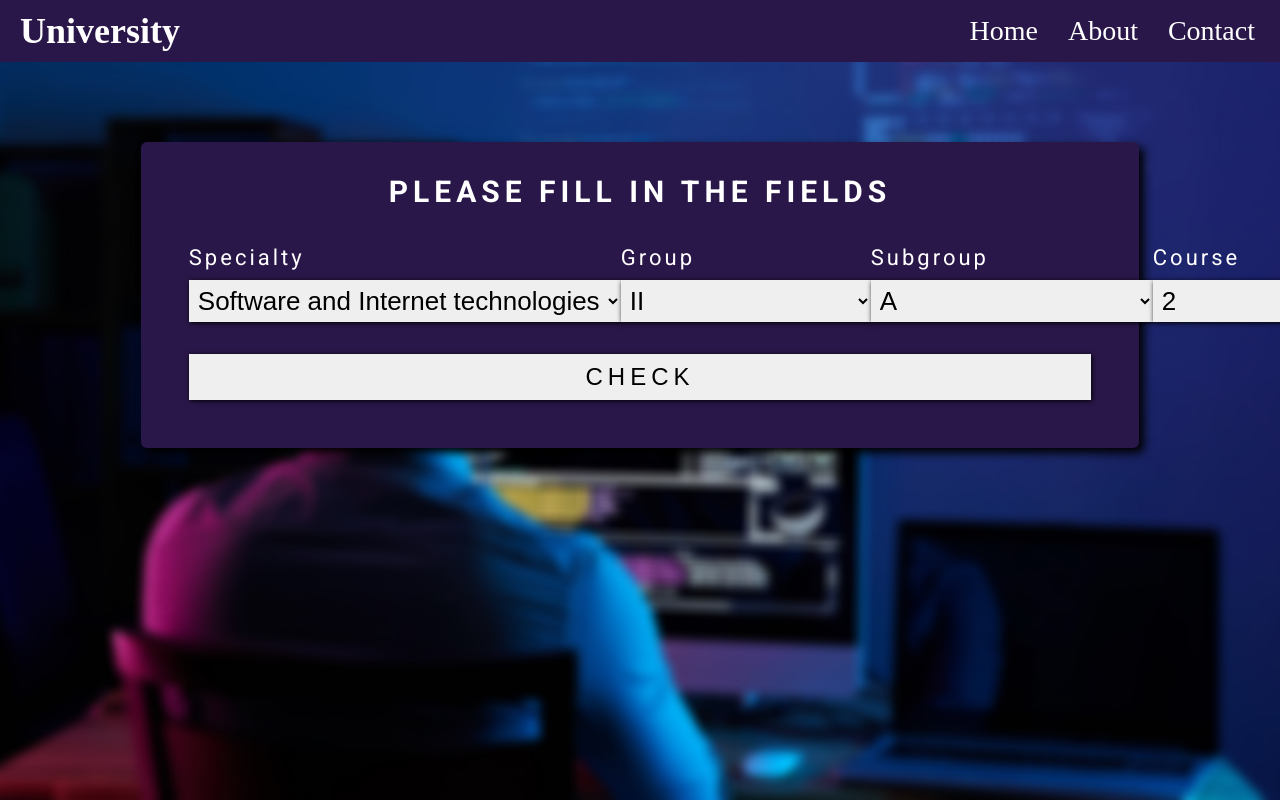
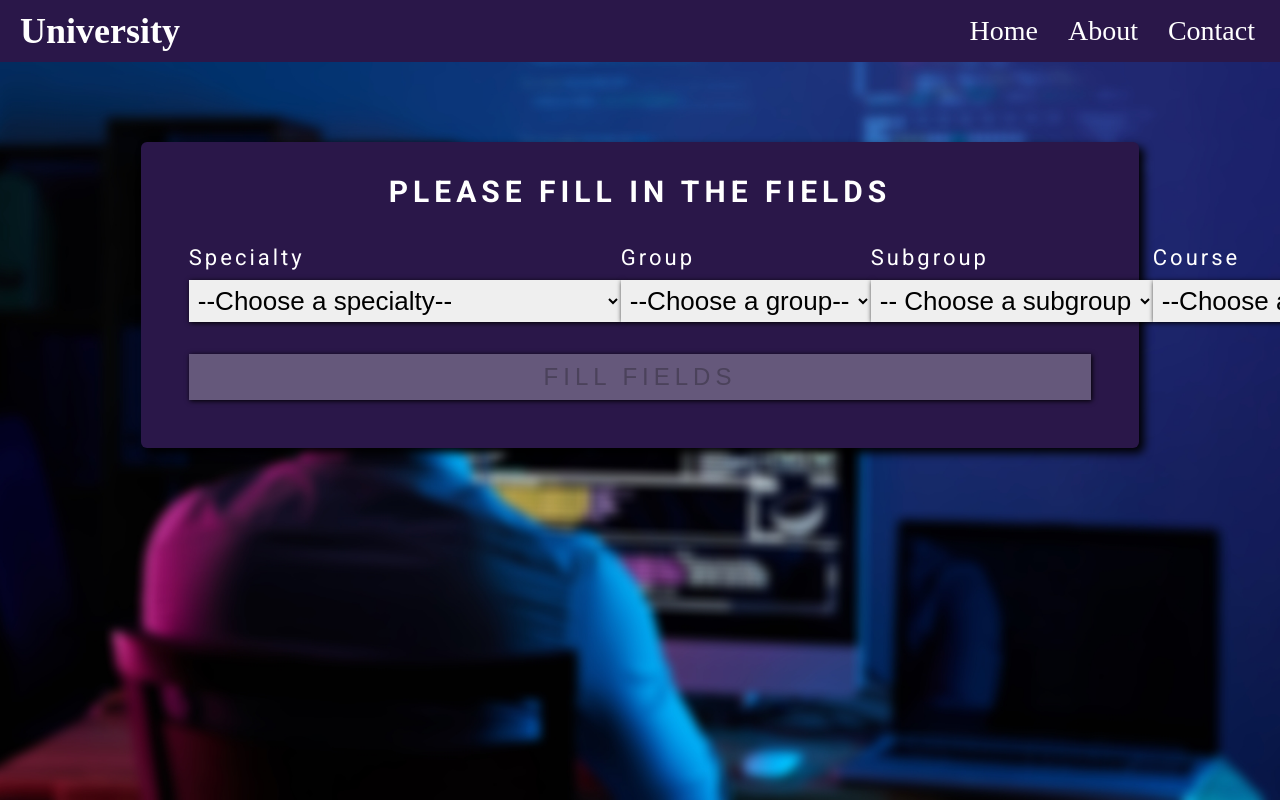
Before and after one commit to stelko0/university, a React (Create React App) app: page / in a window 1280 px wide. Shown: the top 800 px of the page. Built offline with nearby package versions, Linux system fonts and the light colour scheme.

Commit message:
Added functionality for save userdate

```diff
--- a/src/components/shared/Home/Home.jsx
+++ b/src/components/shared/Home/Home.jsx
@@ -58,10 +58,10 @@ export default function Home() {
     { value: "b", text: "B" }
   ]
 
-  const [selectedSpecialty, setSelectedSpecialty] = useState('SIT');
-  const [selectedGroup, setSelectedGroup] = useState(2);
-  const [selectedCourse, setSelectedCourse] = useState(2);
-  const [selectedSubGroup, setSelectedSubGroup] = useState("a")
+  const [selectedSpecialty, setSelectedSpecialty] = useState("");
+  const [selectedGroup, setSelectedGroup] = useState("");
+  const [selectedCourse, setSelectedCourse] = useState("");
+  const [selectedSubGroup, setSelectedSubGroup] = useState("")
 
   const [collectData, setCollectedData] = useState({});
   const [todayLectures, setTodayLectures] = useState(
@@ -84,6 +84,16 @@ export default function Home() {
   const handleChangeSubGroup = (event) => {
     setSelectedSubGroup(event.target.value);
   }
+  useEffect(() => {
+    if (localStorage.getItem('userData') != null) {
+      let userData = JSON.parse(localStorage.getItem('userData'));
+      setSelectedSpecialty(userData.selectedSpecialty);
+      setSelectedCourse(userData.selectedCourse);
+      setSelectedGroup(userData.selectedGroup);
+      setSelectedSubGroup(userData.selectedSubGroup);
+
+    }
+  }, [])
 
   function getLecture(updateData) {
     const updatedLectures = updateData.subjects?.map((element) => {
@@ -171,10 +181,18 @@ export default function Home() {
   }, [collectData]);
   const [visibilityDays, setVisibilityDays] = useState(false);
   function check(e) {
+
     e.preventDefault();
     if (!selectedSpecialty || !selectedGroup || !selectedCourse || !selectedSubGroup) {
       return;
     }
+    let userData = {
+      selectedSpecialty,
+      selectedCourse,
+      selectedGroup,
+      selectedSubGroup
+    }
+    localStorage.setItem('userData', JSON.stringify(userData));
     if (day === 1 || day === 2 || day === 3 || day === 4) {
       setIsWeekend(false);
       let lectureForToday = data.specialty?.[selectedSpecialty]?.group?.[selectedGroup]?.course?.[
```
